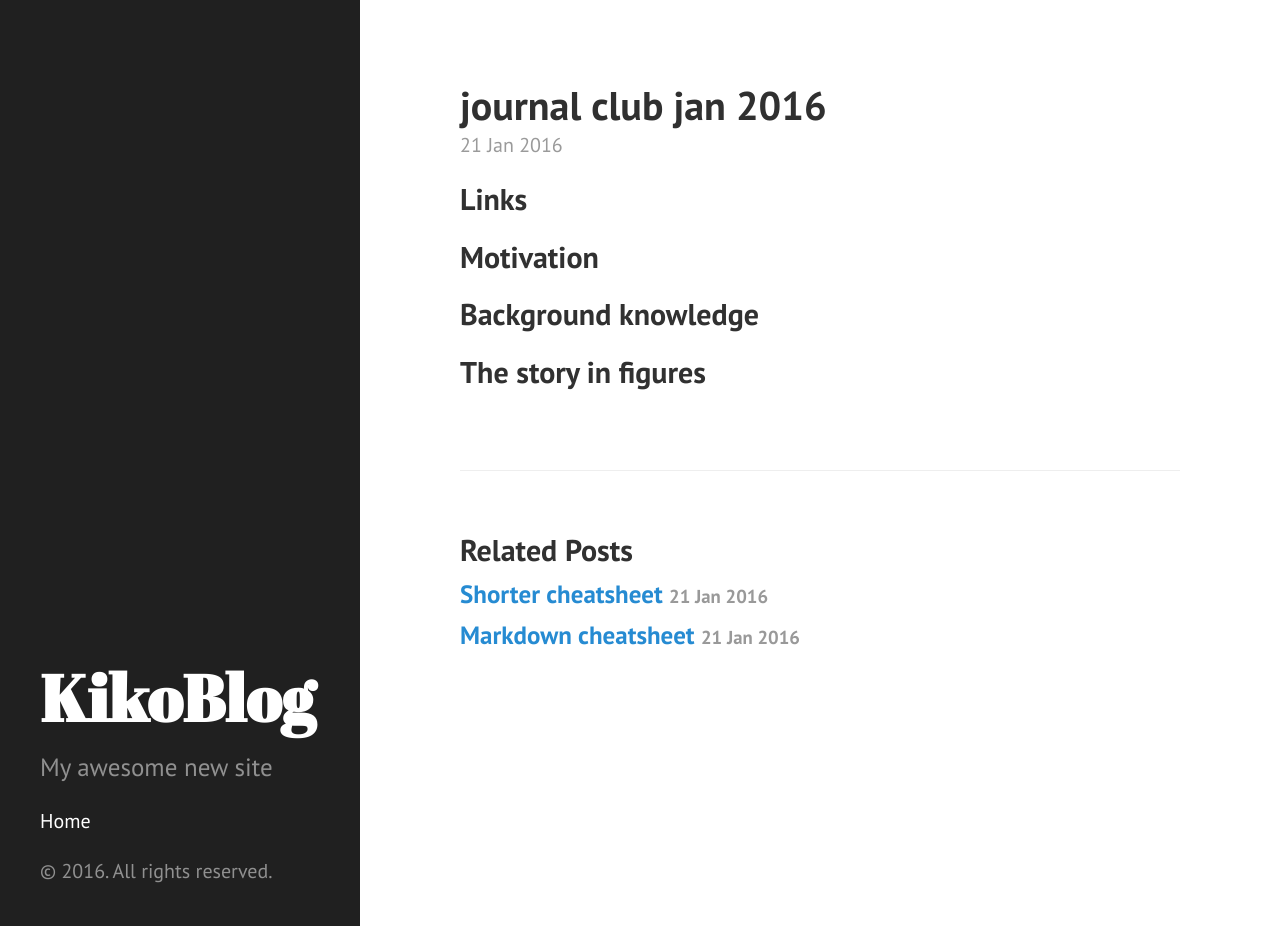
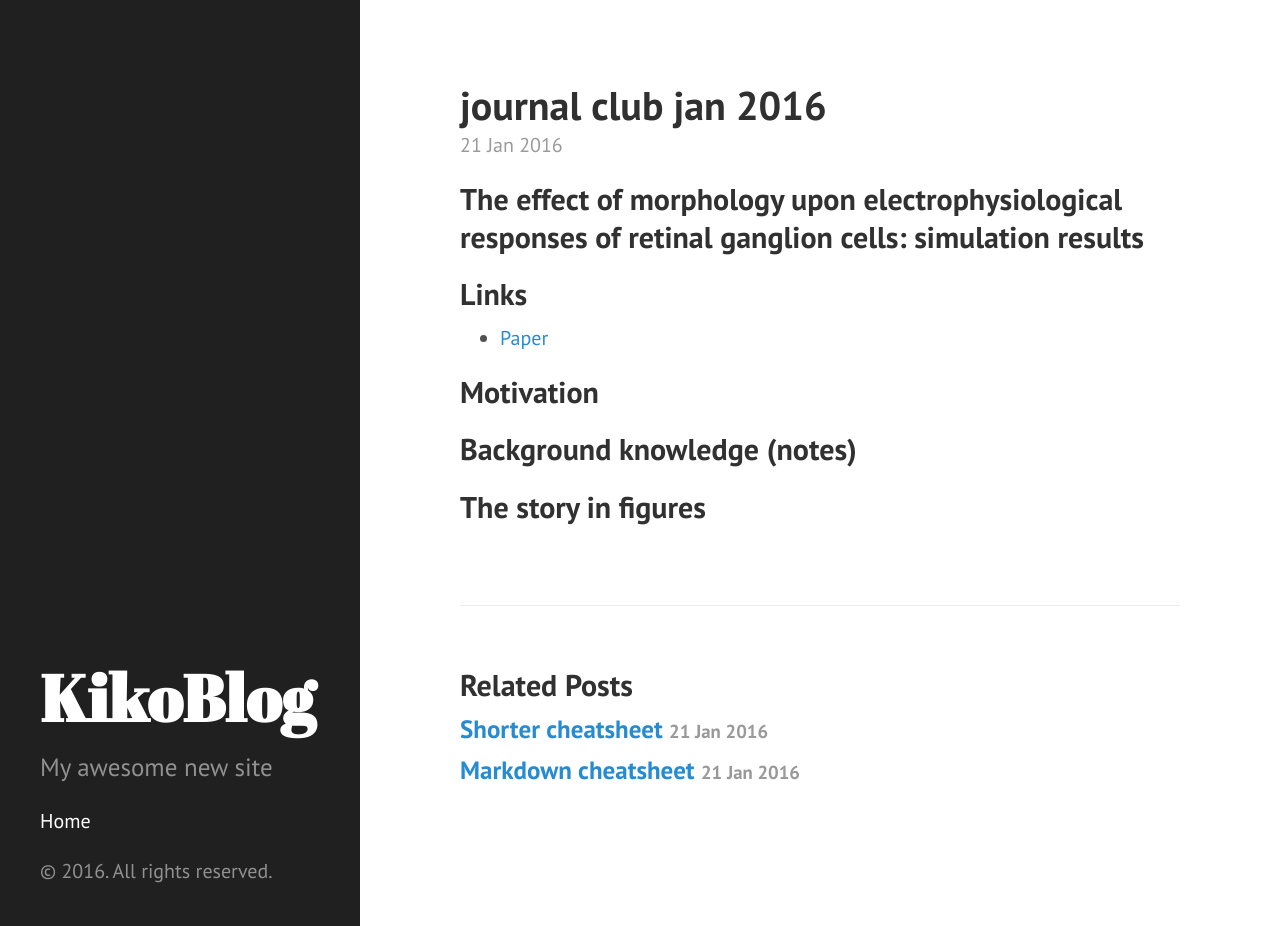
Before and after one commit to KikoBlog/KikoBlog.github.io, a Jekyll site: the page built from _posts/2016-01-21-journal-club-jan-2016.markdown, in a window 1280 px wide and 926 px high. Built offline with Jekyll 4.4.1, drawn with Linux system fonts in a browser that asks for light colours.

Commit message:
Post update: journal club jan 2016

```diff
--- a/_posts/2016-01-21-journal-club-jan-2016.markdown
+++ b/_posts/2016-01-21-journal-club-jan-2016.markdown
@@ -3,10 +3,13 @@ published: true
 title: journal club jan 2016
 layout: post
 ---
+## The effect of morphology upon electrophysiological responses of retinal ganglion cells: simulation results
+
 ## Links
+* [Paper](http://link.springer.com/article/10.1007/s10827-013-0463-7/fulltext.html)
 
 ## Motivation
 
-## Background knowledge
+## Background knowledge (notes)
 
 ## The story in figures
```
